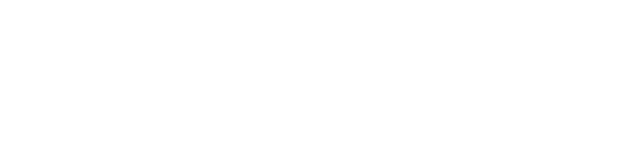
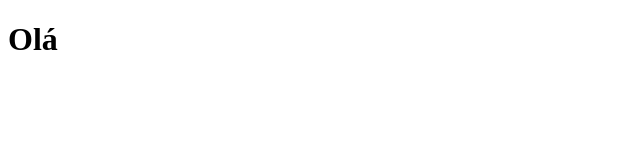
Before and after one commit to cesarnildo/roboticapratica, a plain HTML site: page public_html/index.html in a window 1280 px wide. Shown: the full height of the page, 0-640 px from the left. Drawn offline with Linux system fonts and the light colour scheme.

Commit message:
Inclusão de uma tag h1

```diff
--- a/public_html/index.html
+++ b/public_html/index.html
@@ -4,11 +4,11 @@
 <head>
     <meta charset="UTF-8">
     <meta name="viewport" content="width=device-width, initial-scale=1.0">
-    <title>Estudo de Git e GitHub</title>
+    <title>Estudo de Git e GitHub - 999</title>
 </head>
 
 <body>
-
+    <h1>Olá</h1>
 </body>
 
 </html>
```
